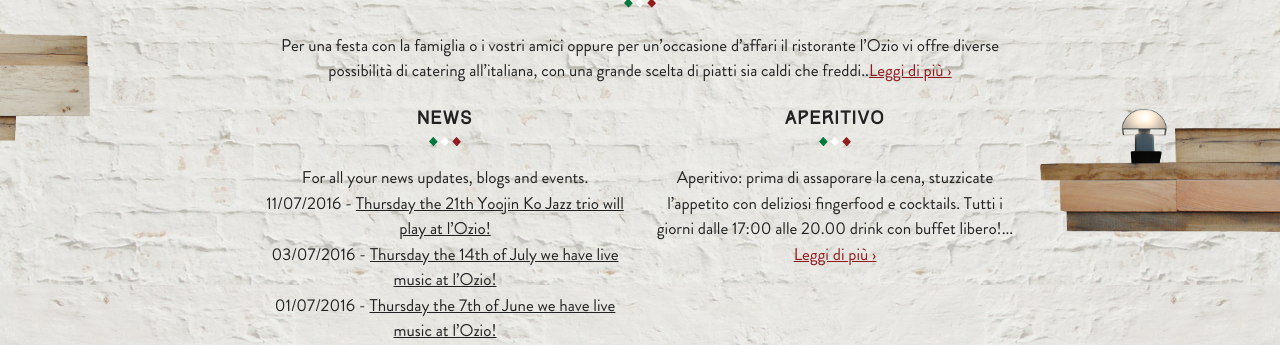
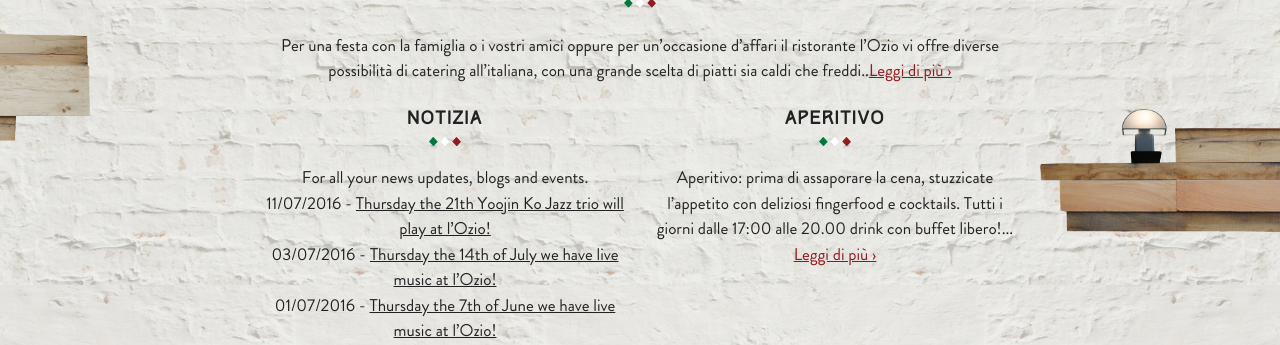
Before and after one commit to jhvanderschee/lozio_it, a Jekyll site: the page built from index.md, in a window 1280 px wide and 900 px high, scrolled down 838 px. Shown: the part 153-498 px from the top of the window. Built offline with Jekyll 4.4.1, drawn with Linux system fonts in a browser that asks for light colours.

Commit message:
Updated '/_layouts/home.html' via CloudCannon

```diff
--- a/_layouts/home.html
+++ b/_layouts/home.html
@@ -46,7 +46,7 @@
                         <div class="post-content"><div class="editable"><p>Per una festa con la famiglia o i vostri amici oppure per un&rsquo;occasione d&rsquo;affari il ristorante l&rsquo;Ozio vi offre diverse possibilit&agrave; di catering all&rsquo;italiana, con una grande scelta di piatti sia caldi che freddi..<a target="_blank" href="/catering">Leggi di pi&ugrave; &rsaquo;</a></p></div>
 
                           <div class="row">
-                            <div class="col-md-6"><h2>News</h2><div class="editable"><p>For all your news updates, blogs and events.<br />11/07/2016 - <a class="blog" href="/news/2016/07/11/thursday-the-21th-yoojin-ko-jazz-trio-will-play-at-l-ozio/">Thursday the 21th Yoojin Ko Jazz trio will play at l&rsquo;Ozio!</a><br />03/07/2016 - <a class="blog" href="/news/2016/07/03/thursday-the-14th-of-july-we-have-live-music-at-l-ozio/">Thursday the 14th of July we have live music at l&rsquo;Ozio!</a><br />01/07/2016 - <a class="blog" href="/news/2016/07/01/thursday-the-7th-of-june-we-have-live-music-at-l-ozio/">Thursday the 7th of June we have live music at l&rsquo;Ozio!</a><br /><a href="/news">Leggi di pi&ugrave; &rsaquo;</a></p></div></div>
+                            <div class="col-md-6"><h2>NOTIZIA</h2><div class="editable"><p>For all your news updates, blogs and events.<br />11/07/2016 - <a class="blog" href="/news/2016/07/11/thursday-the-21th-yoojin-ko-jazz-trio-will-play-at-l-ozio/">Thursday the 21th Yoojin Ko Jazz trio will play at l&rsquo;Ozio!</a><br />03/07/2016 - <a class="blog" href="/news/2016/07/03/thursday-the-14th-of-july-we-have-live-music-at-l-ozio/">Thursday the 14th of July we have live music at l&rsquo;Ozio!</a><br />01/07/2016 - <a class="blog" href="/news/2016/07/01/thursday-the-7th-of-june-we-have-live-music-at-l-ozio/">Thursday the 7th of June we have live music at l&rsquo;Ozio!</a><br /><a href="/news">Leggi di pi&ugrave; &rsaquo;</a></p></div></div>
                             <div class="col-md-6"><h2>Aperitivo</h2><div class="editable"><p>Aperitivo: prima di assaporare la cena, stuzzicate l&rsquo;appetito con deliziosi fingerfood e cocktails. Tutti i giorni dalle 17:00 alle 20.00 drink con buffet libero!... <a target="_blank" href="/aperitivo">Leggi di pi&ugrave; &rsaquo;</a></p></div></div>
                           </div>
 
```
